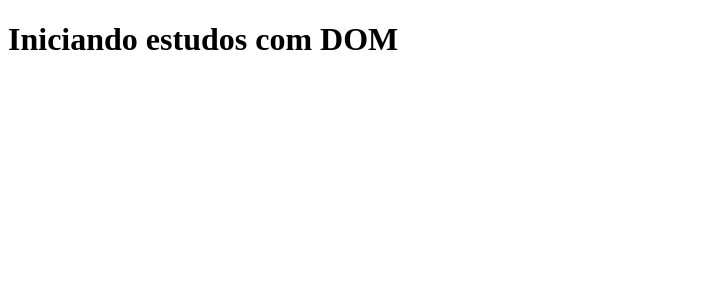
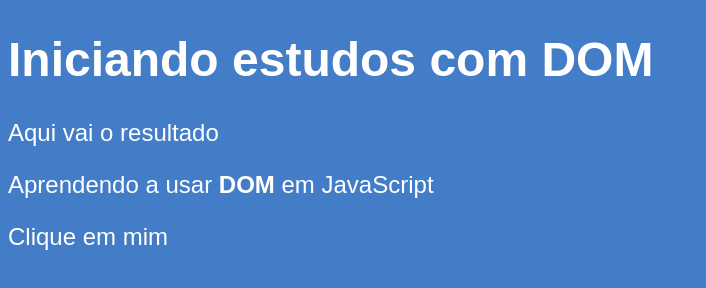
Before and after one commit to Brrn91/estudos-javascript, a plain HTML site: page curso-em-video/exercicios/aula06/ex005.html in a window 1280 px wide. Shown: the whole page, without its empty margins (0-706 px from the left). Drawn offline with Linux system fonts and the light colour scheme.

Commit message:
Update style

```diff
--- a/curso-em-video/exercicios/aula06/ex005.html
+++ b/curso-em-video/exercicios/aula06/ex005.html
@@ -1,11 +1,27 @@
 <!DOCTYPE html>
 <html lang="pt-br">
+
 <head>
   <meta charset="UTF-8">
   <meta name="viewport" content="width=device-width, initial-scale=1.0">
   <title>Primeiros passos com DOM</title>
+  <style>
+    body {
+      background-color: rgb(68, 125, 199);
+      color: white;
+      font: normal 18pt Arial;
+    }
+  </style>
 </head>
+
 <body>
   <h1>Iniciando estudos com DOM</h1>
+  <p>Aqui vai o resultado</p>
+  <p>Aprendendo a usar <strong>DOM</strong> em JavaScript</p>
+  <div>Clique em mim</div>
+  <script>
+
+  </script>
 </body>
+
 </html>
```
